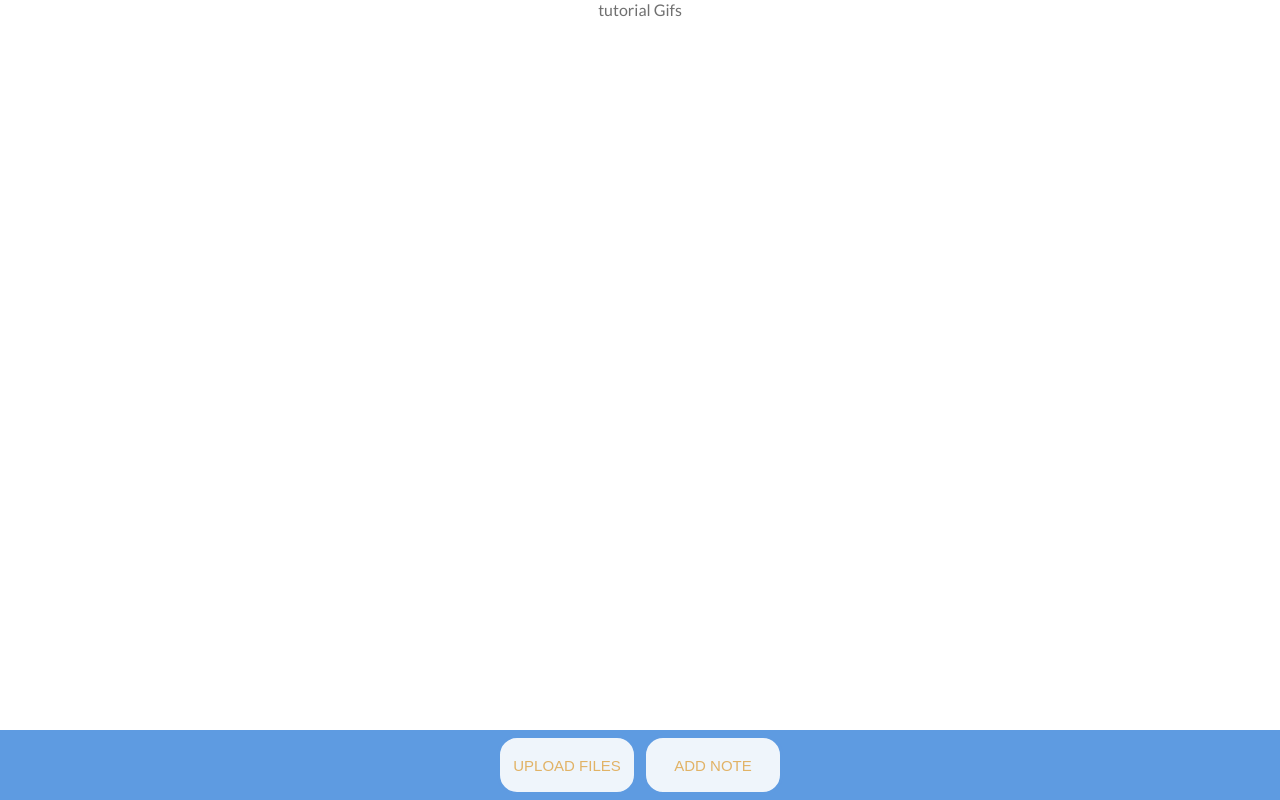
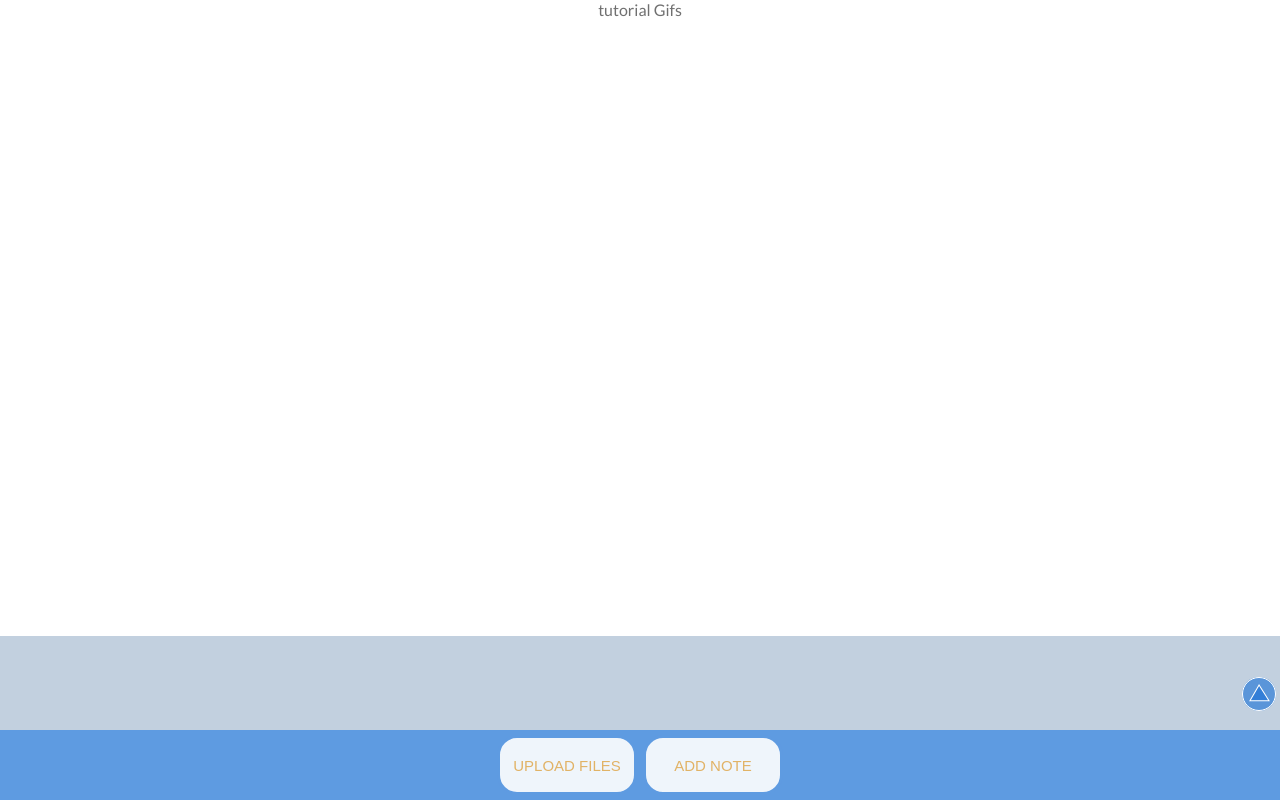
Before and after one commit to chingu-voyages/v18-geckos-team-02, a React (Create React App) app: page / in a window 1280 px wide. Built offline with nearby package versions, Linux system fonts and the light colour scheme; a web font is replaced by a local one.

Commit message:
Refactor App to update state from DataController

```diff
--- a/src/App.js
+++ b/src/App.js
@@ -1,4 +1,4 @@
-import React, {useState, useEffect} from 'react';
+import React, {useState, useEffect, useRef} from 'react';
 import Main from './components/Main';
 import Timeline from './components/Timeline';
 import NavBar from './components/NavBar';
@@ -10,18 +10,25 @@ import DataController from './services/DataController';
 
 function App() {
   const [status, setStatus] = useState('');
-  const dataController = new DataController(setStatus);
-  const {addFiles, getRefs, listNodes, getFile, findKey} = dataController;
+  const [nodesList, setNodesList] = useState([]);
+  const [activeNode, setActiveNode] = useState('');
+  const dataController = useRef(new DataController(setStatus, setNodesList, setActiveNode));
+  const {addFiles, getFileObjs, listNodes, getFile, findKey} = dataController.current;
 
   const [noteModalOpen, setNoteModalOpen] = useState(false);
   const [uploadModalOpen, setUploadModalOpen] = useState(false);
-  const [activeNode, setActiveNode] = useState(findKey('start'));
   const [uploads, setUploads] = useState([]);
   const [appTheme, setTheme] = useState(theme);
 
+  const [fileObjs, setFileObjs] = useState([]);
+  const [activeNodeDate, setActiveNodeDate] = useState('');
   useEffect(() => {
-    // addFiles([...dummyData]);
-  }, [])
+    if (activeNode) {
+      setActiveNodeDate(new Date(`${activeNode.substr(0,4)}-${activeNode.substr(4,2)}-${activeNode.substr(6,2)}`).toDateString());
+      const objs = getFileObjs(activeNode, activeNode.substr(0,8)+'2359');
+      setFileObjs(objs);
+    }
+  }, [activeNode]);
 
   function addUploadsToList(newUploads) {
     const newUploadsArr = Object.values(newUploads).map(upload => formatNewUpload(upload));
@@ -58,10 +65,9 @@ function App() {
   }
 
   function sumbitUploads() {
-    const lastStoredFile = addFiles(uploads);
+    addFiles(uploads);
     setUploads([]);
     setUploadModalOpen(false);
-    setActiveNode(lastStoredFile.timeStamps[lastStoredFile.activeTimeStamp]);
   }
 
   function handleCancel() {
@@ -76,9 +82,9 @@ function App() {
         {uploadModalOpen && !noteModalOpen &&
           <UploadModal close={handleCancel} {...{ uploads, deleteUpload, updateDatesOrTags, sumbitUploads }} />}
         {noteModalOpen && <AddNoteModal close={() => setUploadModalOpen(false)} onCancel={() => setNoteModalOpen(false)} {...{ addUploadsToList }} />}
-        <Main {...{activeNode, setActiveNode, getRefs, getFile}} />
+        <Main {...{activeNodeDate, fileObjs, getFile}} />
         <nav>
-          <Timeline {...{ activeNode, setActiveNode, listNodes, getFile }} />
+          <Timeline {...{ activeNode, setActiveNode, nodesList, getFile }} />
           <NavBar openNote={() => setNoteModalOpen(true)} {...{ addUploadsToList }} />
         </nav>
       </ThemeProvider>
```
